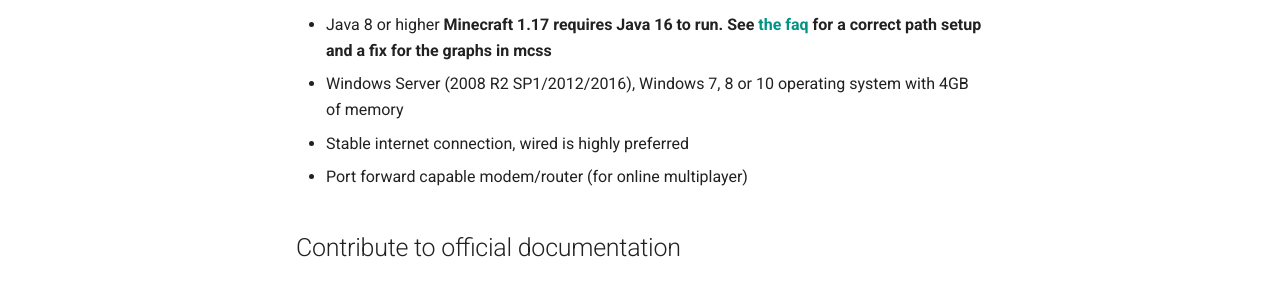
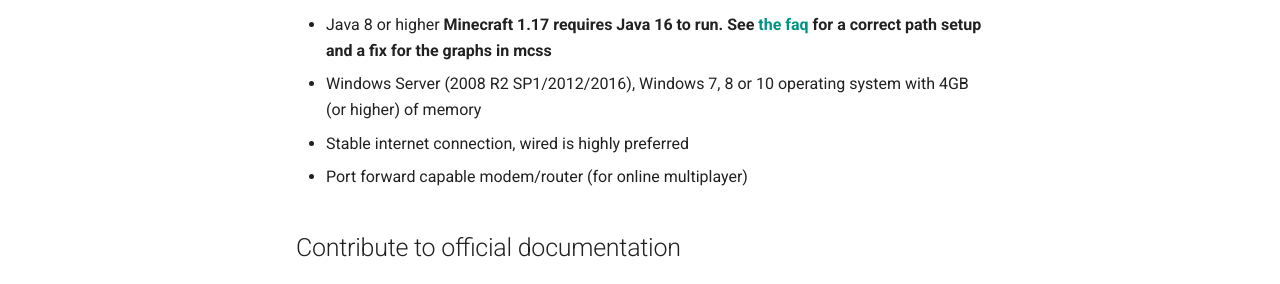
Before and after one commit to mcserversoft/documentation, an MkDocs documentation site: the page built from docs/index.md, in a window 1280 px wide and 942 px high. Shown: the part 516-800 px from the top of the window. Built offline with MkDocs 1.6.1 and Material for MkDocs 9.7.7, drawn with Linux system fonts in a browser that asks for light colours; comment, search, counter and statistics services are not loaded.

Commit message:
Little fix on index.md (#16)
* Update index.md

```diff
--- a/docs/index.md
+++ b/docs/index.md
@@ -10,7 +10,7 @@
 
 *   .NET Framework 4.7.2
 *   Java 8 or higher **Minecraft 1.17 requires Java 16 to run. See [the faq](./faq.md) for a correct path setup and a fix for the graphs in mcss**
-*   Windows Server (2008 R2 SP1/2012/2016), Windows 7, 8 or 10 operating system with 4GB of memory
+*   Windows Server (2008 R2 SP1/2012/2016), Windows 7, 8 or 10 operating system with 4GB (or higher) of memory
 *   Stable internet connection, wired is highly preferred
 *   Port forward capable modem/router (for online multiplayer)
 
```
